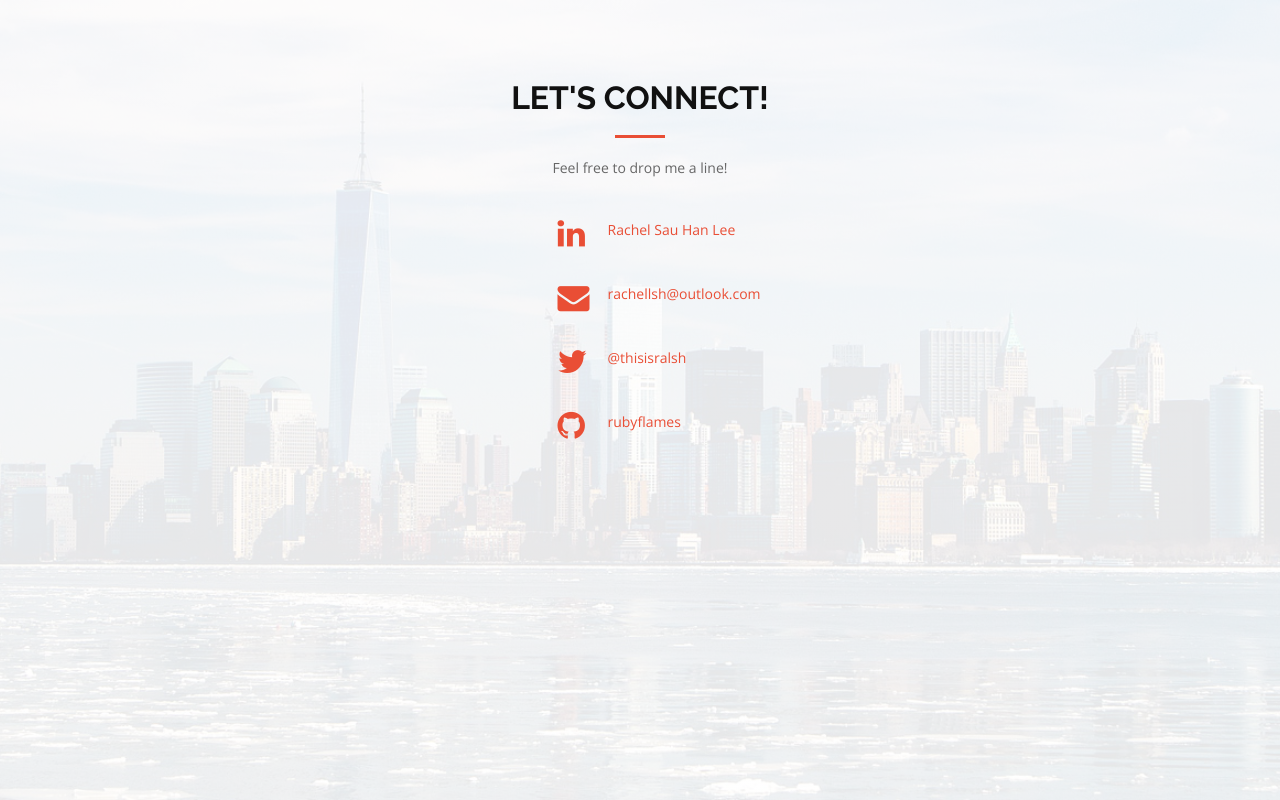
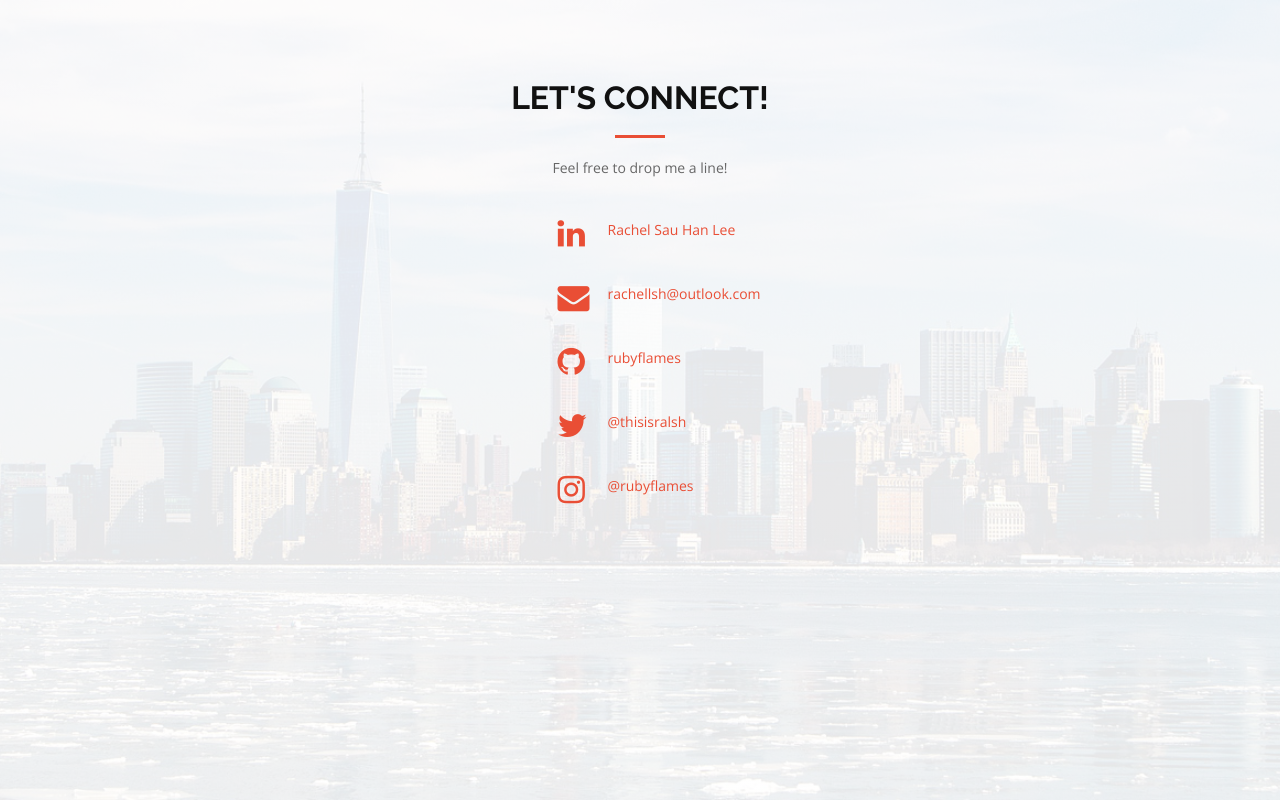
Before and after one commit to rubyflames/pzgrp, a plain HTML site: page index.html in a window 1280 px wide. Shown: the part 2607-3407 px from the top of the page. Drawn offline with nearby package versions, Linux system fonts and the light colour scheme.

Commit message:
instagram added to contact

```diff
--- a/index.html
+++ b/index.html
@@ -296,8 +296,13 @@
             </div>
 
             <div>
-              <i class="fa fa-envelope"></i>
+              <i class="fa fa-envelope" href="mailto:rachellsh@outlook.com"></i>
               <p> <a href="mailto:rachellsh@outlook.com">rachellsh@outlook.com</p>
+            </div>
+
+            <div>
+              <i class="fa fa-github" href="https://github.com/rubyflames/"></i>
+              <p> <a href="https://github.com/rubyflames/">rubyflames</a></p>
             </div>
 
             <div>
@@ -306,8 +311,8 @@
             </div>
 
             <div>
-              <i class="fa fa-github" href="https://github.com/rubyflames/"></i>
-              <p> <a href="https://github.com/rubyflames/">rubyflames</a></p>
+              <i class="fa fa-instagram" href="https://www.instagram.com/rubyflames/"></i>
+              <p> <a href="https://www.instagram.com/rubyflames/">@rubyflames</a></p>
             </div>
           </div>
         </div>
```
